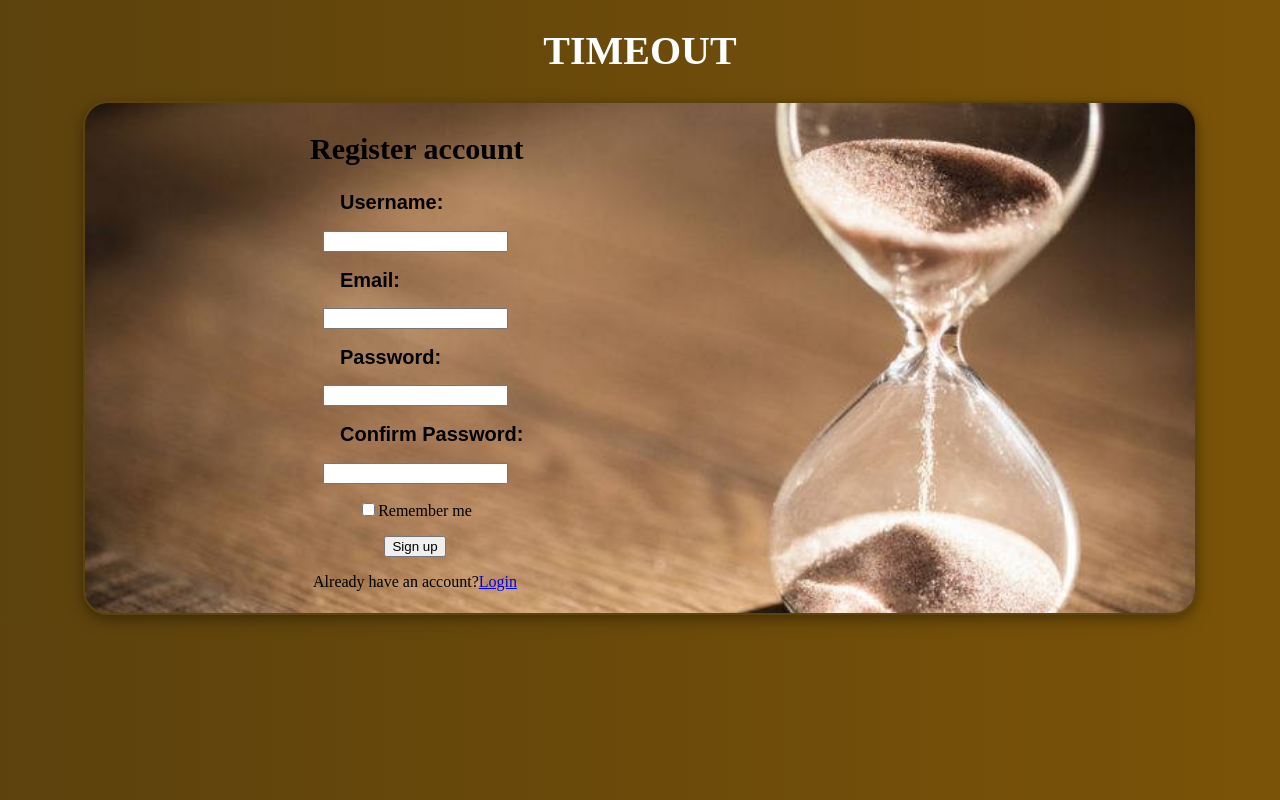
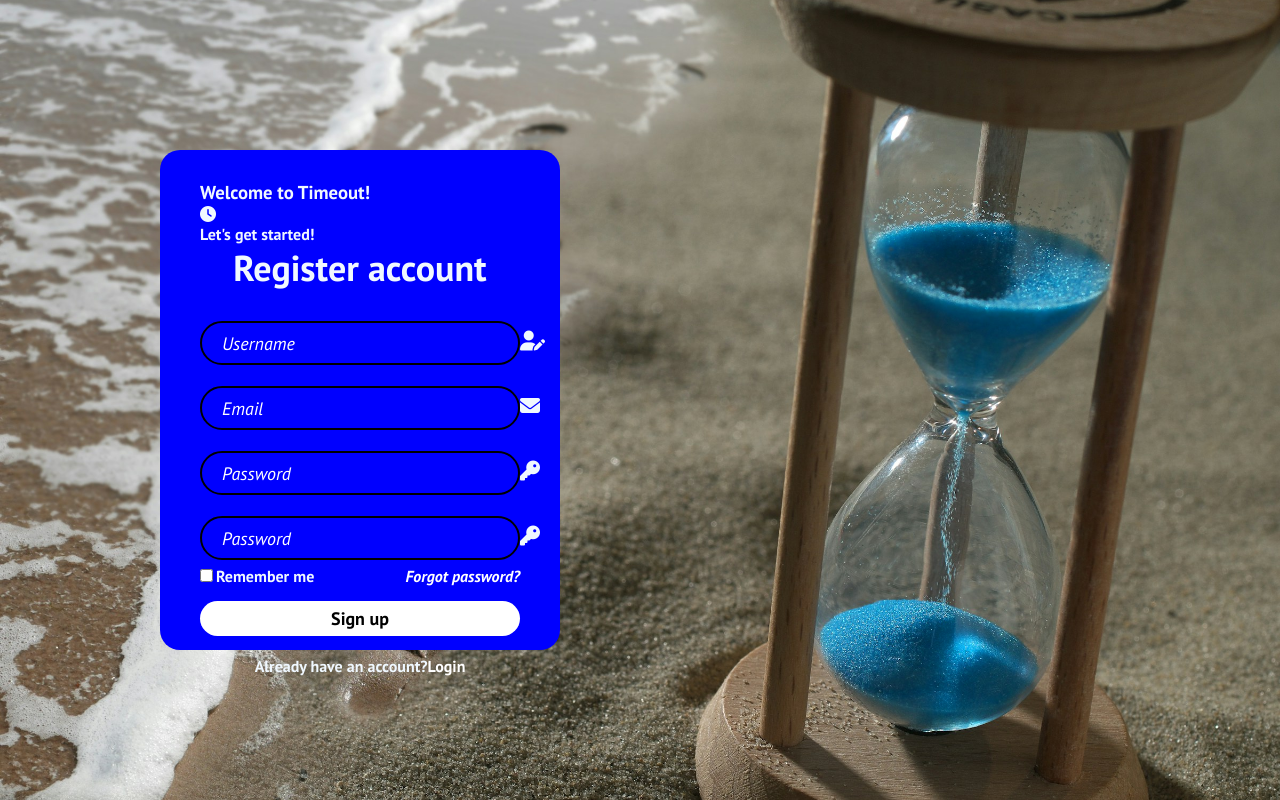
Before and after one commit to LmaoGey/TT5L-9-CSP1123-MINI-IT-PROJECT, a plain HTML site: page index.html in a window 1280 px wide. Drawn offline with Linux system fonts and the light colour scheme.

Commit message:
edited login page

```diff
--- a/index.html
+++ b/index.html
@@ -5,33 +5,49 @@
   <head>
     <meta charset="UTF-8" />
     <meta name="viewport" content="width=device-width, initial-scale=5.0" />
+    <script src="https://kit.fontawesome.com/4befc1f018.js" crossorigin="anonymous"></script>
     <title>Timeout!</title>
   </head>
 
   <body>
-   <h1>TIMEOUT</h1>
-    <form action="account_handler.php" method="POST" autocomplete="on" target="_self">
-      <div>
-        <h2 id="register">Register account</h2>
-        <h2>Username:</h2>
+    <div class="container">
+      <form action="account_handler.php" method="POST" autocomplete="on" target="_self">
 
-        <p><input type="text" id="username" name="username" required /><br /></p>
+        <h3 class="welcome">Welcome to Timeout!</h3>
+        <i class="fa-solid fa-clock"></i>
+        <h4 class="getstarted">Let's get started!</h4>
+        <h2 class="register">Register account<h2>
 
-        <h2>Email:</h2>
+        <div class="input">
+          <input type="text" placeholder="Username" name="Username" required />
+          <i class="fa-solid fa-user-pen"></i>
+        </div>
 
-        <p><input type="email" id="email" name="email" required /><br /></p>
+        <div class="input">
+          <input type="email" placeholder="Email" name="Email" required />
+          <i class="fa-solid fa-envelope"></i>
+        </div>
 
-        <h2>Password:</h2>
+        <div class="input">
+          <input type="password" placeholder="Password" name="Password" required />
+          <i class="fa-solid fa-key"></i>
+        </div>
 
-        <p><input type="password"id="password" name="password"required/><br /></p>
+        <div class="input">
+          <input type="password" placeholder="Password" name="Password" required />
+          <i class="fa-solid fa-key"></i>
+        </div>
 
-        <h2>Confirm Password:</h2>
+        <div class="remember-forget">
+          <label><input type="checkbox">Remember me</label>
+          <a href="#">Forgot password?</a>
+        </div>
 
-        <p><input type="password"id="password" name="password"required/><br /></p>
-        <p><input type="checkbox">Remember me</p>
-        <p><input type="submit" value="Sign up" /></p>
-        <p>Already have an account?<a href="#">Login</a></p>
+        <div class="button"><button type="submit">Sign up</button></div>
 
+        <div class="login">
+          <p>Already have an account?<a href="#">Login</a></p>
+        </div>
       </div>
     </form>
   </body>
--- a/loginpage.css
+++ b/loginpage.css
@@ -1,45 +1,116 @@
+@import url('https://fonts.googleapis.com/css2?family=PT+Sans:ital,wght@0,400;0,700;1,400;1,700&family=Roboto:ital,wght@0,100;0,300;0,400;0,500;0,700;0,900;1,100;1,300;1,400;1,500;1,700;1,900&display=swap');
 
-body{
-    background-image: linear-gradient(to right, rgb(92, 66, 13), rgb(123, 83, 8));
+* {
+    font-family: "PT Sans", sans-serif;
+    padding: 0;
+    margin: 0;
+    box-sizing: border-box;
 }
 
-div {
-    width: 1100px;
-    height: 500px;
-    padding: 5px;
-    border: 2px solid rgb(92, 66, 13);
-    margin-left: auto;
-    margin-right: auto;
-    border-radius: 25px;
-    background:url(timer.jpg);
+body {
+    min-height: 100vh;
+    overflow-x: hidden;
+    display:flex;
+    padding-left: 160px;
+    align-items: center;
+    background-image: url(hourglass.jpg);
     background-size: cover;
-    box-shadow: 0 4px 8px 0 rgba(0, 0, 0, 0.2), 0 6px 20px 0 rgba(0, 0, 0, 0.19);
+    background-position: center;
 }
 
-h1{
-    font-family:'Times New Roman', Times, serif;
-    font-size: 40px;
-    color:white;
-    text-align: center;
+.container{
+    width: 400px;
+    height: 500px;
+    background-color: blue;
+    color:aliceblue;
+    border-radius:20px;
+    padding: 30px 40px;
 }
 
-h2{
-    font-family: Arial, Helvetica, sans-serif;
-    font-size: 20px;
-    color: black;
-    text-indent: 250px;
+.register{
+    font-size: 36px;
+    text-align:center;
 }
 
-#register{
-    font-family:'Times New Roman', Times, serif;
-    font-size: 30px;
-
-    color: black;
-    text-indent: 220px;
+.input{
+    width:100%;
+    height:35px;
+    margin: 30px 0;
 }
 
-p{
+.input input{
+    width:100%;
+    height:100%;
+    background: transparent;
+    border: none;
+    outline: none;
+    border:2px solid;
+    border-color: black;
+    border-radius: 30px;
+    font-size:18px;
+    color:white;
+    padding: 20px 45px 20px 20px;
+}
+
+.input input::placeholder{
+    color:white;
+    font-style: italic;
+}
+
+.input i{
+    position:absolute;
+    left:520px;
+    transform: translateY(50%);
+    font-size: 20px;
+}
+
+.remember-forget{
+    display:flex;
+    justify-content: space-between;
+    font-size: 16px;
+    margin:-15px 0 15px;
+}
+
+.remember-forget label input{
+    accent-color: yellow;
+    margin-right: 3px;
+}
+
+.remember-forget a{
+    color:white;
+    text-decoration: none;
+    font-style: italic;
+}
+
+.remember-forget a:hover{
+    text-decoration: underline;
+}
+
+.button button{
+    width:100%;
+    height:35px;
+    background-color: white;
+    border:none;
+    outline:none;
+    border-radius:30px;
+    cursor: pointer;
+    font-size:18px;
+    color:black;
+    font-weight: bold;
+}
+
+.login{
+    font-size:16px;
     text-align: center;
-    text-indent: -450px;
+    margin-top: 20px;
+}
 
+.login p a{
+    color:white;
+    text-decoration: none;
+    font-weight: bolder;
 }
+
+.login p a:hover{
+    text-decoration: underline;
+}
```
Also changed, not shown: profile.html (+0 -1 lines), hourglass.jpg (added).
